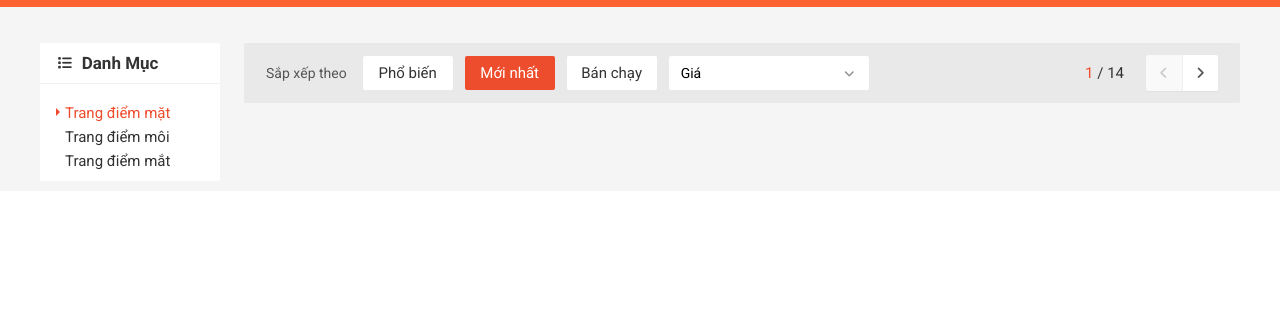
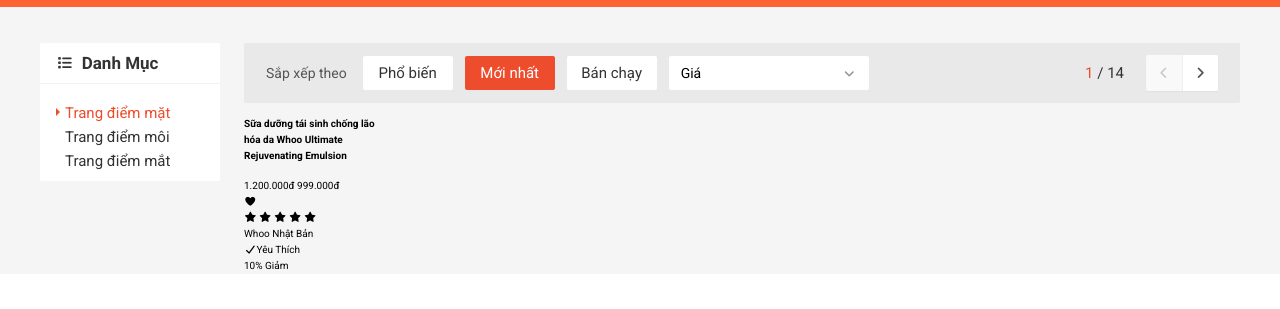
Before and after one commit to lhaquoc/f8-shop, a plain HTML site: page index.html in a window 1280 px wide. Shown: the part 113-422 px from the top of the page. Drawn offline with nearby package versions, Linux system fonts and the light colour scheme; grey boxes are pictures that could not be loaded.

Commit message:
- create base for grid of products

```diff
--- a/index.html
+++ b/index.html
@@ -317,6 +317,46 @@
                                 </div>
                             </div>
                         </div>
+                        <!-- Products -->
+                        <div class="home-product">
+                            <!-- Grid -> Row -> column -->
+                            <div class="grid__row">
+                                <div class="grid__column-2">
+                                    <!-- product item -->
+                                    <div class="home-product-item">
+                                        <div class="home-product-item__img" style="background-image: url(https://img.abaha.vn/photos/resized/320x/83-1619498813-myphamohui-lgvina.png);"></div>
+                                        <h4 class="home-product-item__name">Sữa dưỡng tái sinh chống lão hóa da Whoo Ultimate Rejuvenating Emulsion</h4>
+                                        <div class="home-product-item__price">
+                                            <span class="home-product-item__price-old">1.200.000đ</span>
+                                            <span class="home-product-item__price-current">999.000đ</span>
+                                        </div>
+                                        <div class="home-product-item__action">
+                                            <span class="home-product-item__action-like">
+                                                <i class="fas fa-heart"></i>
+                                                <!-- <i class="far fa-heart"></i> -->
+                                            </span>
+                                            <div class="home-product-item__rating">
+                                                <i class="fas fa-star"></i>
+                                                <i class="fas fa-star"></i>
+                                                <i class="fas fa-star"></i>
+                                                <i class="fas fa-star"></i>
+                                                <i class="fas fa-star"></i>
+                                            </div>
+                                        </div>
+                                        <div class="home-product-item__origin">
+                                            <span class="home-product-item__brand">Whoo</span>
+                                            <span class="home-product-item__origin-name">Nhật Bản</span>
+                                        </div>
+                                        <div class="home-product-item__favorite">
+                                            <i class="fas fa-check"></i>Yêu Thích
+                                        </div>
+                                        <div class="home-product-item__saleoff">
+                                            <span class="home-product-item__saleoff-percent">10%</span>
+                                            <span class="home-product-item__saleoff-label">Giảm</span>
+                                        </div>
+                                    </div>
+                                </div>
+                            </div>
                         </div>
                     </div>
                 </div>
```
Lines whose indentation alone changed are shown as unchanged.
